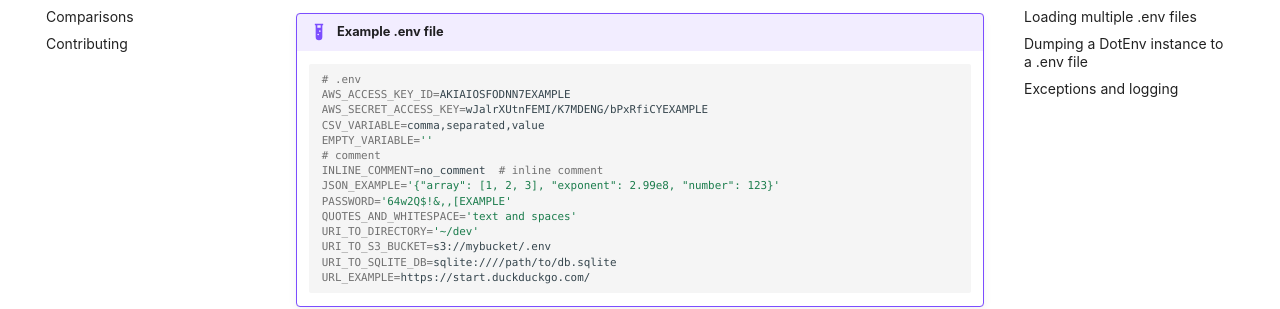
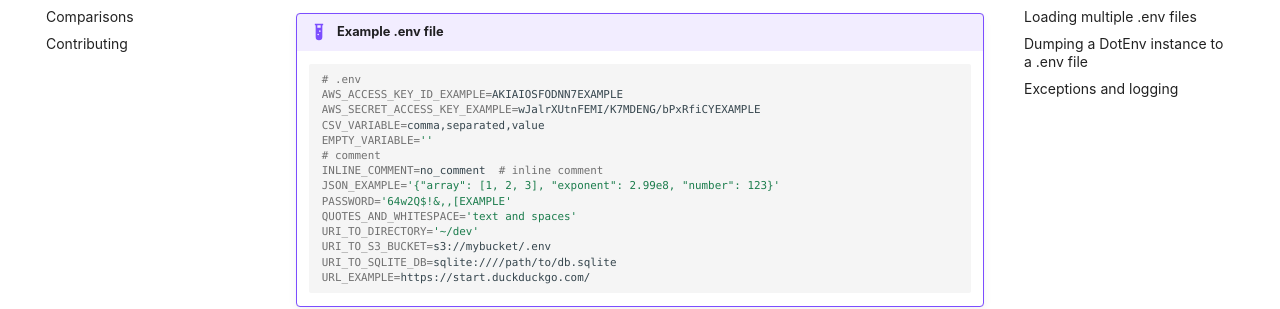
Before and after one commit to br3ndonland/fastenv, an MkDocs documentation site: the page built from docs/dotenv.md, in a window 1280 px wide and 1400 px high, scrolled down 502 px. Shown: the part 172-481 px from the top of the window. Built offline with MkDocs 1.6.1 and Material for MkDocs 9.7.7, drawn with Linux system fonts in a browser that asks for light colours; comment, search, counter and statistics services are not loaded; some of the changed text lies outside the part shown.

Commit message:
Rename AWS credentials in docs and tests
This commit will rename `AWS_ACCESS_KEY_ID` and `AWS_SECRET_ACCESS_KEY`
to `AWS_ACCESS_KEY_ID_EXAMPLE` and `AWS_SECRET_ACCESS_KEY_EXAMPLE` in
docs and tests. This helps avoid overwriting environment variables used
for actual credentials, such as in integration testing.

````diff
--- a/docs/dotenv.md
+++ b/docs/dotenv.md
@@ -22,8 +22,8 @@ We'll work with an example _.env_ file that contains variables in various format
 
     ```sh
     # .env
-    AWS_ACCESS_KEY_ID=AKIAIOSFODNN7EXAMPLE
-    AWS_SECRET_ACCESS_KEY=wJalrXUtnFEMI/K7MDENG/bPxRfiCYEXAMPLE
+    AWS_ACCESS_KEY_ID_EXAMPLE=AKIAIOSFODNN7EXAMPLE
+    AWS_SECRET_ACCESS_KEY_EXAMPLE=wJalrXUtnFEMI/K7MDENG/bPxRfiCYEXAMPLE
     CSV_VARIABLE=comma,separated,value
     EMPTY_VARIABLE=''
     # comment
@@ -88,8 +88,8 @@ The example below demonstrates how this works. Note that this is written as a _s
     # output formatted for clarity
     /Users/brendon/dev/fastenv-docs/.env
     {
-      'AWS_ACCESS_KEY_ID': 'AKIAIOSFODNN7EXAMPLE',
-      'AWS_SECRET_ACCESS_KEY': 'wJalrXUtnFEMI/K7MDENG/bPxRfiCYEXAMPLE',
+      'AWS_ACCESS_KEY_ID_EXAMPLE': 'AKIAIOSFODNN7EXAMPLE',
+      'AWS_SECRET_ACCESS_KEY_EXAMPLE': 'wJalrXUtnFEMI/K7MDENG/bPxRfiCYEXAMPLE',
       'CSV_VARIABLE': 'comma,separated,value',
       'EMPTY_VARIABLE': '',
       'INLINE_COMMENT': 'no_comment',
@@ -173,8 +173,8 @@ Now, we will update our `example.py` module to load both files. The order is imp
       Path('/Users/brendon/dev/fastenv-docs/.env.override')
     ]
     {
-      'AWS_ACCESS_KEY_ID': 'AKIAIOSFODNN7EXAMPLE',
-      'AWS_SECRET_ACCESS_KEY': 'wJalrXUtnFEMI/K7MDENG/bPxRfiCYEXAMPLE',
+      'AWS_ACCESS_KEY_ID_EXAMPLE': 'AKIAIOSFODNN7EXAMPLE',
+      'AWS_SECRET_ACCESS_KEY_EXAMPLE': 'wJalrXUtnFEMI/K7MDENG/bPxRfiCYEXAMPLE',
       'CSV_VARIABLE': 'comma,separated,override',
       'EMPTY_VARIABLE': '',
       'INLINE_COMMENT': 'no_comment',
````
Also changed, not shown: 2 other files.
